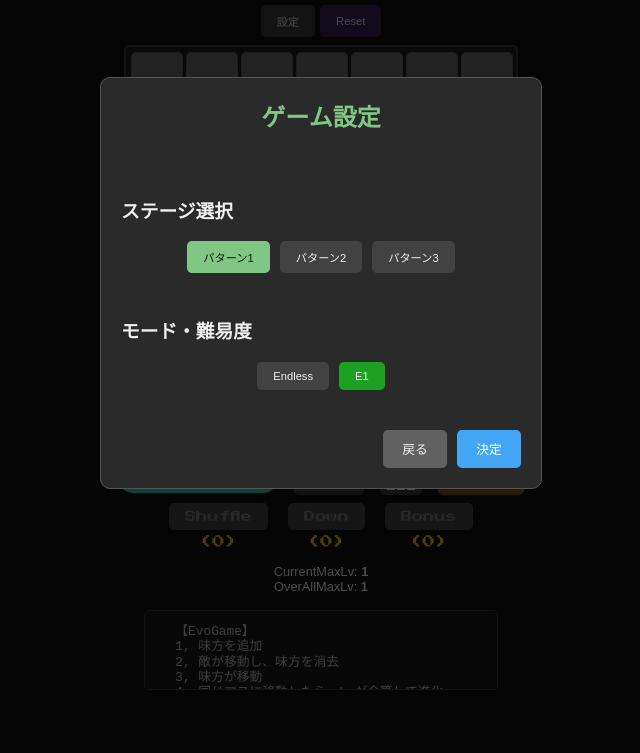
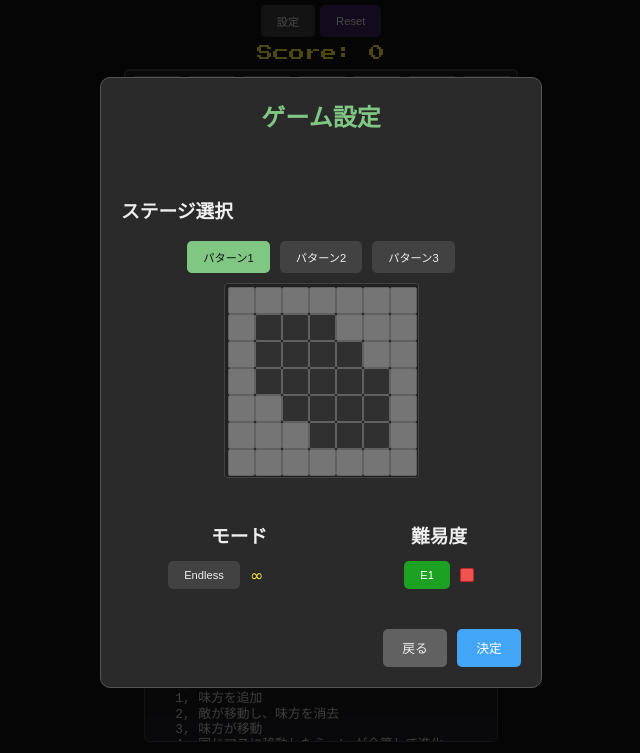
Before and after one commit to shiumai-4/EvoGame, a plain HTML site: page index.html in a window 1280 px wide. Both pictures are taken after a click on the button "設定". Shown: the part 47-800 px from the top of the page, without its empty margins (319-959 px from the left). Drawn offline with Linux system fonts and the light colour scheme.

Commit message:
Update index.html

```diff
--- a/index.html
+++ b/index.html
@@ -103,6 +103,12 @@
             border-radius: 50%;
             background-color: yellow;
         }
+        /* ▼▼▼ CSS追加 ▼▼▼ */
+        #mainButtonContainer {
+            margin-bottom: 0.5rem;
+            text-align: center;
+        }
+        /* ▲▲▲ CSS追加 ▲▲▲ */
         #controlArea {
             display: flex;
             align-items: center;
@@ -111,8 +117,13 @@
             margin-bottom: 0.5rem;
         }
         #levelDisplay {
+            display: flex;
+            justify-content: center;
+            gap: 20px;
             font-size: 0.8rem;
             color: #ffffff;
+            text-align: center;
+            margin-bottom: 1rem;
         }
         #levelDisplay .level-value {
             font-weight: bold;
@@ -324,6 +335,35 @@
             gap: 10px;
             justify-content: center;
         }
+        #modalPatternPreview {
+            display: grid;
+            grid-template-columns: repeat(7, 25px);
+            grid-template-rows: repeat(7, 25px);
+            gap: 2px;
+            margin: 10px auto 0;
+            border: 1px solid #424242;
+            padding: 3px;
+            border-radius: 3px;
+            background-color: #212121;
+            width: fit-content;
+        }
+        .preview-square {
+            width: 25px;
+            height: 25px;
+            background-color: #303030;
+            border: 1px solid #616161;
+            border-radius: 2px;
+        }
+        .preview-square.wall {
+            background-color: #757575;
+        }
+        .enemy-indicator {
+            width: 12px;
+            height: 12px;
+            background-color: #ef5350;
+            border: 1px solid #c62828;
+            border-radius: 2px;
+        }
         #modalPatternSelect button {
             padding: 0.5rem 1rem;
             font-size: 0.7rem;
@@ -338,18 +378,25 @@
             background-color: #81c784;
             color: #121212;
         }
-        #modalModeSelect {
-            display: flex;
-            justify-content: center;
-            gap: 10px;
-        }
-        #modalModeSelect button {
+        #modalEndlessButton, #modalEffectButton {
             padding: 0.5rem 1rem;
             font-size: 0.7rem;
             cursor: pointer;
             border-radius: 5px;
             border: none;
             transition: background-color 0.3s ease;
+        }
+        .modal-dual-section {
+            display: flex;
+            justify-content: space-around;
+            align-items: flex-start;
+            width: 100%;
+        }
+        .modal-sub-section {
+            text-align: center;
+        }
+        .modal-sub-section h3 {
+            margin-bottom: 0.8rem;
         }
         #modalEndlessButton {
             background-color: #424242;
@@ -413,7 +460,7 @@
             h1 { font-size: 1.2rem; }
             #controlButton { font-size: 0.8rem; padding: 0.5rem; width: 10rem; }
             #gameOverPanel { padding: 0.5rem; font-size: 0.8rem; }
-            #levelDisplay { font-size: 0.6rem; }
+            #levelDisplay { font-size: 0.6rem; flex-direction: column; gap: 5px; }
             #autoButton, #speedButton, #autoStopButton { font-size: 0.7rem; padding: 0.5rem; }
             .game-controls button { font-size: 0.7rem; padding: 0.5rem; }
             #specialActionsArea { gap: 10px; }
@@ -431,9 +478,18 @@
         <button id="settingsButton">設定</button>
         <button id="resetGameButton">Reset</button>
     </div>
+
+    <div id="scoreDisplay" style="margin-bottom: 0.5rem; font-size: 1rem; color: #ffeb3b; font-family: 'Press Start 2P', cursive;">
+        Score: <span id="scoreValue">0</span>
+    </div>
+
     <div id="gameBoard"></div>
+
+    <div id="mainButtonContainer">
+        <button id="controlButton">味方配置</button>
+    </div>
+
     <div id="controlArea">
-        <button id="controlButton">味方配置</button>
         <button id="autoButton">オート</button>
         <button id="autoStopButton">
             <div class="stop-cell"></div><div class="stop-cell"></div><div class="stop-cell"></div>
@@ -442,7 +498,6 @@
         </button>
         <button id="speedButton">Speed x1</button>
     </div>
-
     <div id="specialActionsArea">
         <div class="special-action">
             <button id="shuffleButton">Shuffle</button>
@@ -458,9 +513,10 @@
         </div>
     </div>
 
-    <div id="levelDisplay" style="text-align: center; margin-bottom: 1rem;">
+    <div id="levelDisplay">
         <div>CurrentMaxLv: <span id="currentMaxLevel" class="level-value">0</span></div>
         <div>OverAllMaxLv: <span id="overallMaxLevel" class="level-value">0</span></div>
+        <div>Turn: <span id="turnCounter" class="level-value">0</span></div>
     </div>
 
     <div id="gameOverPanel">
@@ -489,14 +545,24 @@
                     <button data-pattern="2">パターン2</button>
                     <button data-pattern="3">パターン3</button>
                 </div>
-            </div>
+                <div id="modalPatternPreview"></div>
+                </div>
 
-            <div>
-                <h3>モード・難易度</h3>
-                <div id="modalModeSelect">
-                    <button id="modalEndlessButton">Endless</button>
-                    <button id="modalEffectButton" class="state-1">E1</button>
-                </div>
+            <div class="modal-dual-section">
+                <div class="modal-sub-section">
+                    <h3>モード</h3>
+                    <div style="display: flex; align-items: center; justify-content: center; gap: 10px;">
+                        <button id="modalEndlessButton">Endless</button>
+                        <span id="endlessModeDisplay" style="font-family: 'Press Start 2P', cursive; color: #ffeb3b; width: 60px; text-align: left;"></span>
+                    </div>
+                    </div>
+                <div class="modal-sub-section">
+                    <h3>難易度</h3>
+                    <div style="display: flex; align-items: center; justify-content: center; gap: 10px;">
+                        <button id="modalEffectButton" class="state-1">E1</button>
+                        <div id="enemyCountDisplay" style="display: flex; gap: 3px; height: 14px;"></div>
+                    </div>
+                    </div>
             </div>
 
             <div class="modal-footer">
@@ -516,6 +582,8 @@
         const resetButton = document.getElementById('resetButton');
         const currentMaxLevelSpan = document.getElementById('currentMaxLevel');
         const overallMaxLevelSpan = document.getElementById('overallMaxLevel');
+        const turnCounterSpan = document.getElementById('turnCounter');
+        const scoreValueSpan = document.getElementById('scoreValue');
         const resetGameButton = document.getElementById('resetGameButton');
 
         const settingsButton = document.getElementById('settingsButton');
@@ -525,6 +593,9 @@
         const modalPatternSelect = document.getElementById('modalPatternSelect');
         const modalEndlessButton = document.getElementById('modalEndlessButton');
         const modalEffectButton = document.getElementById('modalEffectButton');
+        const modalPatternPreview = document.getElementById('modalPatternPreview');
+        const endlessModeDisplay = document.getElementById('endlessModeDisplay');
+        const enemyCountDisplay = document.getElementById('enemyCountDisplay');
 
         const shuffleButton = document.getElementById('shuffleButton');
         const downButton = document.getElementById('downButton');
@@ -546,6 +617,8 @@
         let phase = 0;
         let gameOver = false;
         let overallMaxLevel = 0;
+        let turnCount = 0;
+        let score = 0;
         let autoMode = false;
         let autoIntervalId;
         let gameClear = false;
@@ -602,6 +675,10 @@
             enemies = [];
             phase = 0;
             overallMaxLevel = 0;
+            turnCount = 0;
+            score = 0;
+            turnCounterSpan.textContent = turnCount;
+            scoreValueSpan.textContent = score;
             controlButton.textContent = '味方配置';
             controlButton.disabled = false;
             autoButton.disabled = false;
@@ -640,18 +717,57 @@
             tempEndlessMode = endlessMode;
             tempEffectState = effectState;
             updateModalUI();
+            updatePatternPreview(tempPattern);
             settingsModal.style.display = 'block';
         });
 
+        function createPatternPreview() {
+            modalPatternPreview.innerHTML = '';
+            for (let i = 0; i < 7; i++) {
+                for (let j = 0; j < 7; j++) {
+                    const square = document.createElement('div');
+                    square.classList.add('preview-square');
+                    square.dataset.row = i;
+                    square.dataset.col = j;
+                    modalPatternPreview.appendChild(square);
+                }
+            }
+        }
+
+        function updatePatternPreview(patternIndex) {
+            const pattern = boardPatterns[patternIndex];
+            for (let i = 0; i < 7; i++) {
+                for (let j = 0; j < 7; j++) {
+                    const square = modalPatternPreview.querySelector(`[data-row="${i}"][data-col="${j}"]`);
+                    if (square) {
+                        square.classList.toggle('wall', pattern[i][j] === 1);
+                    }
+                }
+            }
+        }
+
         function updateModalUI() {
+            // パターン選択ボタン
             modalPatternSelect.querySelectorAll('button').forEach(btn => {
                 btn.classList.toggle('selected', parseInt(btn.dataset.pattern) - 1 === tempPattern);
             });
+            // エンドレスモード
             modalEndlessButton.classList.toggle('active', tempEndlessMode);
+            endlessModeDisplay.textContent = tempEndlessMode ? '10000' : '∞';
+
+            // 難易度
             const textMap = { 1: 'E1', 2: 'E2', 3: 'E3' };
             modalEffectButton.textContent = textMap[tempEffectState];
             modalEffectButton.className = `state-${tempEffectState}`;
             modalEffectButton.id = 'modalEffectButton';
+
+            // 敵の数インジケーター
+            enemyCountDisplay.innerHTML = '';
+            for (let i = 0; i < tempEffectState; i++) {
+                const indicator = document.createElement('div');
+                indicator.className = 'enemy-indicator';
+                enemyCountDisplay.appendChild(indicator);
+            }
         }
 
         closeModalButton.addEventListener('click', () => {
@@ -671,6 +787,7 @@
             if (button) {
                 tempPattern = parseInt(button.dataset.pattern) - 1;
                 updateModalUI();
+                updatePatternPreview(tempPattern);
             }
         });
 
@@ -828,6 +945,8 @@
                     moveAllies();
                     phase = 0;
                     controlButton.textContent = '味方配置';
+                    turnCount++;
+                    turnCounterSpan.textContent = turnCount;
                     break;
             }
             updateBoard();
@@ -877,11 +996,16 @@
             const newAllies = [];
             let evolutionsThisTurn = 0;
 
+            let scoreEvolutions = 0;
+            let sumOfDisappearedLevels = 0;
+            let sumOfNewLevels = 0;
+
             for (const key in destinations) {
                 const group = destinations[key];
                 const [destRow, destCol] = key.split('-').map(Number);
 
                 if (group.length > 1) {
+                    scoreEvolutions++;
                     const sumOfLevels = group.reduce((sum, ally) => sum + ally.level, 0);
                     const initialMaxLevel = group.reduce((max, ally) => Math.max(max, ally.level), 0);
                     let finalLevel;
@@ -900,7 +1024,11 @@
                         evolutionsThisTurn++;
                     }
 
-                    finalLevel = Math.min(finalLevel, 1000);
+                    const maxLevelCap = endlessMode ? 10000 : 1000;
+                    finalLevel = Math.min(finalLevel, maxLevelCap);
+
+                    sumOfDisappearedLevels += sumOfLevels;
+                    sumOfNewLevels += finalLevel;
 
                     newAllies.push({ row: destRow, col: destCol, level: finalLevel });
 
@@ -908,6 +1036,15 @@
                     const ally = group[0];
                     newAllies.push({ row: destRow, col: destCol, level: ally.level });
                 }
+            }
+
+            const disappearedLevelScore = Math.floor(sumOfDisappearedLevels / 30);
+            const newLevelScore = Math.floor(sumOfNewLevels / 10);
+            const turnScoreIncrease = scoreEvolutions + disappearedLevelScore + newLevelScore;
+
+            if (turnScoreIncrease > 0) {
+                score += turnScoreIncrease;
+                scoreValueSpan.textContent = score;
             }
 
             allies = newAllies;
@@ -971,7 +1108,13 @@
                 if (square) {
                     square.classList.add('ally');
                     if (newlyPlacedAllies.includes(ally)) square.classList.add('new-ally');
-                    square.textContent = ally.level >= 1000 ? `Lv\n1000` : `Lv${ally.level}`;
+
+                    if (ally.level >= 1000) {
+                        square.textContent = `Lv\n${ally.level}`;
+                    } else {
+                        square.textContent = `Lv${ally.level}`;
+                    }
+
                     if (ally.level >= 2 && ally.level === maxLevel) square.classList.add('top-right-indicator', 'max-level-ally');
                 }
             });
@@ -1215,6 +1358,7 @@
             updateCountersDisplay();
         });
 
+        createPatternPreview();
         initGame();
     </script>
 </body>
```
